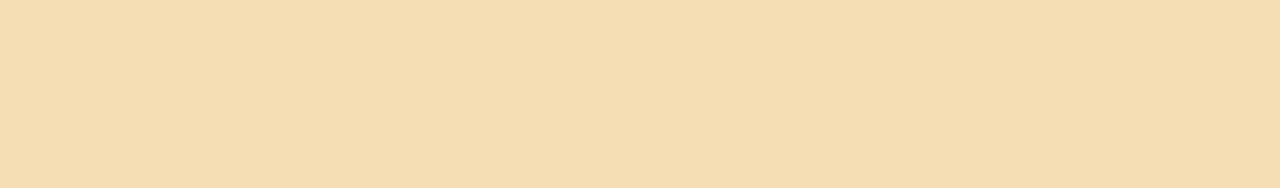
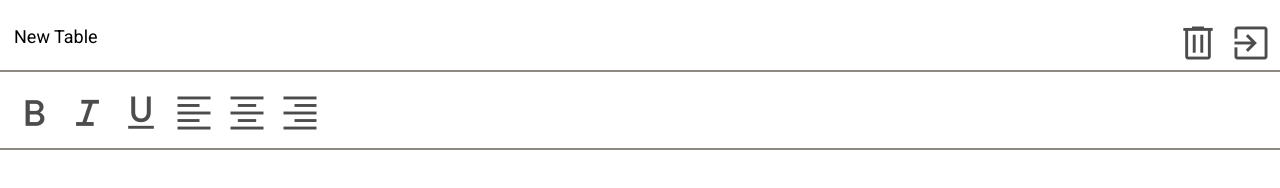
Before and after one commit to notawhalea/ExcelJS, a website built with webpack: page src/index.html in a window 1280 px wide. Built offline with nearby package versions, Linux system fonts and the light colour scheme.

Commit message:
feat: add header and toolbar

```diff
--- a/src/index.html
+++ b/src/index.html
@@ -4,15 +4,60 @@
     <meta charset="UTF-8">
     <title>Excel</title>
     <link rel="icon" href="excel.png" type="image/png">
+    <link rel="stylesheet" href="https://fonts.googleapis.com/css2?family=Material+Symbols+Outlined:opsz,wght,FILL,GRAD@20..48,100..700,0..1,-50..200">
 </head>
 <body>
 <div id="app" class="container">
     <div class="excel">
         <div class="excel__header">
+            <input type="text" class="input" value="New Table"/>
 
+            <div>
+                <div class="button">
+                    <i class="material-symbols-outlined">
+                        delete
+                    </i>
+                </div>
+                <div class="button">
+                    <i class="material-symbols-outlined">
+                        exit_to_app
+                    </i>
+                </div>
+            </div>
         </div>
 
         <div class="excel__toolbar">
+            <div class="button">
+                <i class="material-symbols-outlined">
+                    format_bold
+                </i>
+            </div>
+            <div class="button">
+                <i class="material-symbols-outlined">
+                    format_italic
+                </i>
+            </div>
+            <div class="button">
+                <i class="material-symbols-outlined">
+                    format_underlined
+                </i>
+            </div>
+            <div class="button">
+                <i class="material-symbols-outlined">
+                    format_align_left
+                </i>
+            </div>
+            <div class="button">
+                <i class="material-symbols-outlined">
+                    format_align_center
+                </i>
+            </div>
+            <div class="button">
+                <i class="material-symbols-outlined">
+                    format_align_right
+                </i>
+            </div>
+
 
         </div>
 
--- a/src/scss/_mixins.scss
+++ b/src/scss/_mixins.scss
@@ -0,0 +1,20 @@
+@mixin button($color: green){
+  height: 50px;
+  min-width: 50px;
+  padding: 3px;
+  text-align: center;
+  position: relative;
+  display: inline-block;
+  color: rgba(0, 0, 0, .7);
+
+  & i{
+    font-size: 44px;
+  }
+  &:active, &.active{
+    color: $color;
+  }
+  &:hover{
+    background: lightgray;
+    cursor: pointer;
+  }
+}
--- a/src/scss/_variables.scss
+++ b/src/scss/_variables.scss
@@ -0,0 +1,3 @@
+$header-height: 70px;
+$toolbar-height: 80px;
+$border-color: #c0c0c0;
--- a/src/scss/header.scss
+++ b/src/scss/header.scss
@@ -2,5 +2,37 @@
 @import "mixins";
 
 .excel__header {
+  position: absolute;
+  top: 2px;
+  right: 0;
+  left: 0;
+  height: $header-height;
+  padding: 16px 4px 16px 10px;
+  display: flex;
+  justify-content: space-between;
+  //background: wheat;
 
+  & input {
+    margin: 0;
+    color: #000;
+    border: 4px solid transparent;
+    border-radius: 4px;
+    font-size: 18px;
+    line-height: 22px;
+    width: 300px;
+    outline: none;
+
+    &:hover{
+      border: 4px solid $border-color;
+    }
+
+    &:focus{
+      border: 4px solid #1a73e8;
+    }
+
+  }
+
+  .button {
+    @include button(red);
+  }
 }
--- a/src/scss/index.scss
+++ b/src/scss/index.scss
@@ -6,7 +6,6 @@
 @import "formula";
 @import "table";
 
-$red: wheat;
 * {
   padding: 0;
   margin: 0;
@@ -16,7 +15,6 @@ $red: wheat;
 body {
   font-family: 'Roboto', sans-serif;
   font-size: 12px;
-  background: $red;
 }
 
 excel {
--- a/src/scss/toolbar.scss
+++ b/src/scss/toolbar.scss
@@ -2,5 +2,16 @@
 @import "mixins";
 
 .excel__toolbar {
+  position: absolute;
+  top: $header-height;
+  right: 0;
+  left: 0;
+  height: $toolbar-height;
+  padding: 16px 4px 16px 10px;
+  border-top: 2px solid #8c8981;
+  border-bottom: 2px solid #8c8981;
+}
 
+.button{
+  @include button(green);
 }
```
